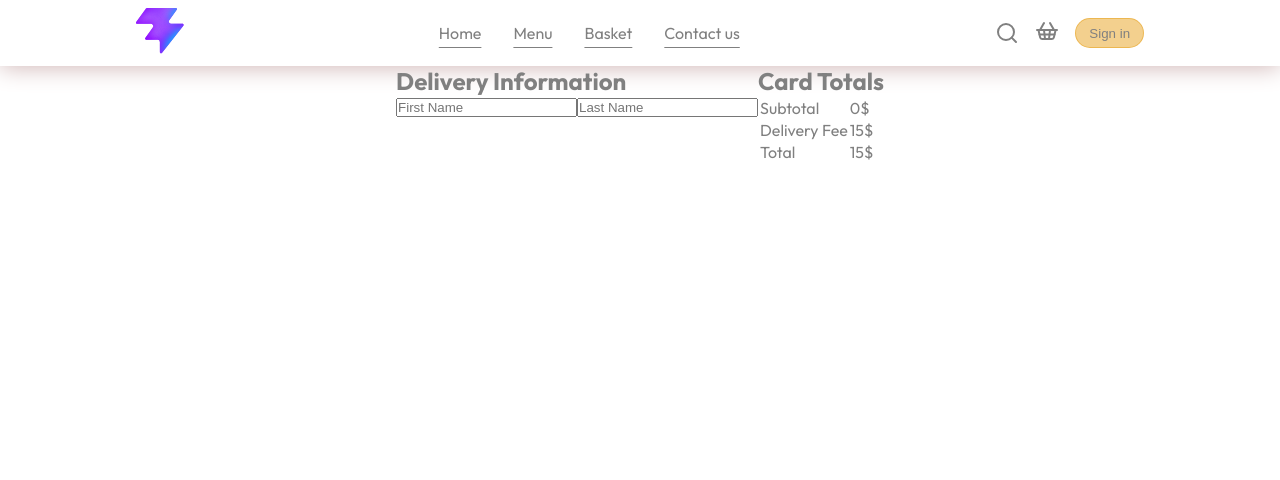
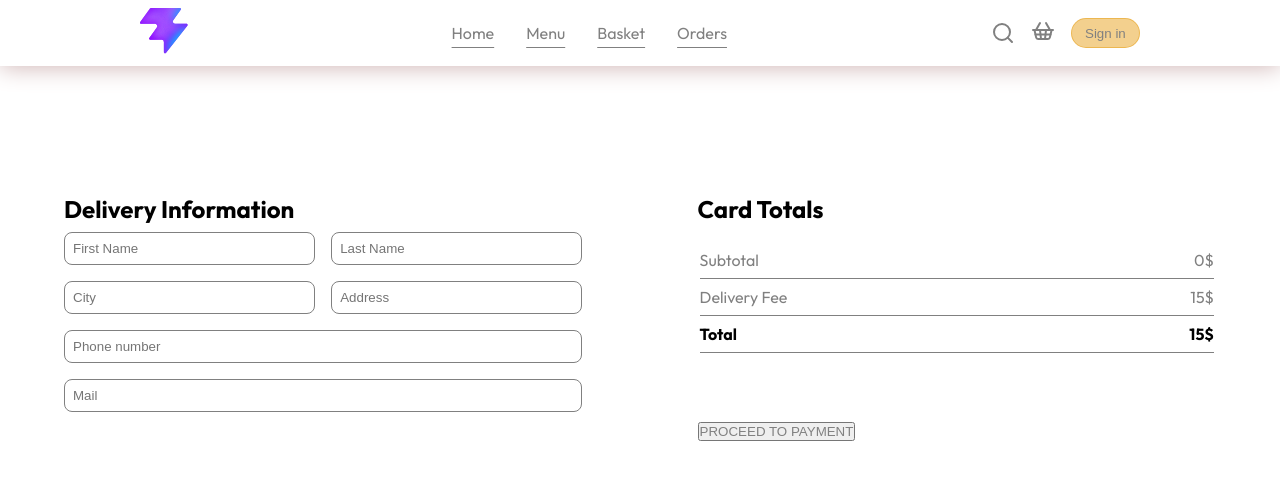
Before and after one commit to Christian03031/Project, a React (Vite) app: page /order in a window 1280 px wide. Shown: the top 480 px of the page. Built offline with nearby package versions, Linux system fonts and the light colour scheme; a web font is replaced by a local one.

Commit message:
creating the order page

```diff
--- a/src/App.jsx
+++ b/src/App.jsx
@@ -36,8 +36,8 @@ const router = createBrowserRouter([
       },
 
       {
-        path: '/contacts',
-        element: <h1>Contact Us</h1>
+        path: '/orders',
+        element: <h1>Orders</h1>
       },
 
       {
--- a/src/components/basket/Basket.jsx
+++ b/src/components/basket/Basket.jsx
@@ -3,18 +3,6 @@ import { useBasket, useDispatch } from "../../context/contextBasket";
 import "./basket.css"
 
 
-export function Fees(props) {
-    return <div className="receipt">
-        <h2>Card Totals</h2>
-        <table className="receipt-table">
-            <tbody>
-                <tr><td>Subtotal</td><td>{props.params.total}$</td></tr>
-                <tr><td>Delivery Fee</td><td>{props.params.deliveryFee}$</td></tr>
-                <tr><td>Total</td><td>{props.params.total + props.params.deliveryFee}$</td></tr>
-            </tbody>
-        </table>
-    </div>
-}
 
 
 export function Basket() {
--- a/src/components/basket/basket.css
+++ b/src/components/basket/basket.css
@@ -86,45 +86,6 @@
     align-self: start;
     gap: 5em;
 
-    & .receipt {
-        display: flex;
-        flex-direction: column;
-        align-items: flex-start;
-        gap: 1em;
-        width: 50%;
-
-        & h2 {
-            color: black;
-        }
-
-        & table tr {
-            display: flex;
-            flex-direction: row;
-            justify-content: space-between;
-
-            &:nth-last-child(1) td {
-                color: black;
-                font-weight: bold;
-            }
-        }
-
-        & .checkout {
-            background-color: rgb(255, 94, 0);
-            border: none;
-            color: white;
-            padding: .7em 1.5em;
-            border-radius: 5px;
-            font-size: 1em;
-            transition: all .1s linear;
-
-            &:hover {
-                cursor: pointer;
-                transform: scale(1.02);
-            }
-        }
-    }
-
-
 }
 
 .promocode {
@@ -141,11 +102,8 @@
 
     & .input-container {
         width: 100%;
-
         border: none;
         position: relative;
-
-
 
         & input {
             width: 100%;
@@ -190,3 +148,42 @@
         cursor: pointer;
     }
 }
+
+.receipt {
+    display: flex;
+    flex-direction: column;
+    align-items: flex-start;
+    gap: 1em;
+    width: 50%;
+
+    & h2 {
+        color: black;
+    }
+
+    & table tr {
+        display: flex;
+        flex-direction: row;
+        justify-content: space-between;
+        border-bottom: 1px solid grey;
+
+        &:nth-last-child(1) td {
+            color: black;
+            font-weight: bold;
+        }
+    }
+
+    & .checkout {
+        background-color: rgb(255, 94, 0);
+        border: none;
+        color: white;
+        padding: .7em 1.5em;
+        border-radius: 5px;
+        font-size: 1em;
+        transition: all .1s linear;
+
+        &:hover {
+            cursor: pointer;
+            transform: scale(1.02);
+        }
+    }
+}
--- a/src/components/navbar/NavBar.jsx
+++ b/src/components/navbar/NavBar.jsx
@@ -26,7 +26,7 @@ export default function NavBar() {
                 <NavLink to="/home">Home</NavLink>
                 <NavLink to="/menu">Menu</NavLink>
                 <NavLink to="/basket">Basket</NavLink>
-                <NavLink to="/contacts">Contact us</NavLink>
+                <NavLink to="/orders">Orders</NavLink>
             </ul>
         </div>
         <div className="data">
--- a/src/components/order/Order.jsx
+++ b/src/components/order/Order.jsx
@@ -1,8 +1,25 @@
 import { useState } from "react"
 import "./order.css"
 import "../basket/basket.css"
+import { useBasket } from "../../context/contextBasket";
 
-import { Fees } from "../basket/Basket";
+export function Fees(props) {
+    return <div className="total-container-order">
+        <div className="receipt">
+            <h2>Card Totals</h2>
+            <table className="receipt-table">
+                <tbody>
+                    <tr><td>Subtotal</td><td>{props.params.total}$</td></tr>
+                    <tr><td>Delivery Fee</td><td>{props.params.deliveryFee}$</td></tr>
+                    <tr><td>Total</td><td>{props.params.total + props.params.deliveryFee}$</td></tr>
+                </tbody>
+            </table>
+        </div>
+        <button className="checkout" onClick={() => null}>PROCEED TO PAYMENT</button>
+
+    </div>
+}
+
 
 function OrderForm() {
     const [firstName, setFirstName] = useState("");
@@ -17,16 +34,31 @@ function OrderForm() {
     return <section className="form">
         <h2>Delivery Information</h2>
         <form onSubmit={handleSubmit}>
-            <input type="firstname" placeholder="First Name" />
-            <input type="lastname" placeholder="Last Name" />
+            <fieldset>
+                <input type="firstname" placeholder="First Name" />
+                <input type="lastname" placeholder="Last Name" />
+            </fieldset>
+            <fieldset>
+                <input type="city" placeholder="City" />
+                <input type="address" placeholder="Address" />
+            </fieldset>
+            <fieldset>
+                <input type="phone number" placeholder="Phone number" />
+                <input type="mail" placeholder="Mail" />
+            </fieldset>
         </form>
     </section>
 }
 
 export default function Order() {
+
+    const basket = useBasket();
+
+    const total = basket.reduce((acc, value) => acc + value.quantity * value.price, 0);
+
     return <div className="order-container">
-            <OrderForm />
-            <Fees params={{total : 0, deliveryFee: 15}}/>
+        <OrderForm />
+        <Fees params={{ total: total, deliveryFee: 15 }} />
 
     </div>
 }
--- a/src/components/order/order.css
+++ b/src/components/order/order.css
@@ -1,10 +1,79 @@
-main{
-    width: min(1200px, 90%);
+fieldset {
+    border: none;
+}
+
+main {
     display: flex;
 
 }
 
-.order-container{
+.order-container {
+    display: flex;
+    width: min(1200px, 90%);
+    flex-direction: row;
+    padding-top: 10%;
+    gap: 10%;
+
+    &>* {
+        flex: 1;
+    }
+
+    & section {
+
+        & h2 {
+            color: black;
+        }
+
+        & fieldset {
+            display: flex;
+            flex-direction: row;
+            gap: 1em;
+            padding: .5rem 0;
+
+            & input {
+                flex-grow: 1;
+                padding: .5rem;
+                border-radius: .5rem;
+                border: 1px solid grey;
+
+                transition: all .2s linear;
+
+                &:focus {
+                    /* transform: scale(1.01); */
+                    border-color: orange;
+                }
+            }
+
+            &:last-child {
+                display: flex;
+                flex-direction: column;
+                flex-shrink: 1;
+            }
+        }
+    }
+
+
+}
+
+.total-container {
     display: flex;
     flex-direction: row;
+    justify-content: flex-start;
+    align-self: start;
+    /* gap: 5em; */
 }
+
+.total-container-order{
+    & .receipt{
+        width: 100%;
+        height: 100%;
+
+        & table{
+            width: 100%;
+        }
+
+        & table tr td{
+            margin: .5em 0;
+        }
+    }
+}
```
